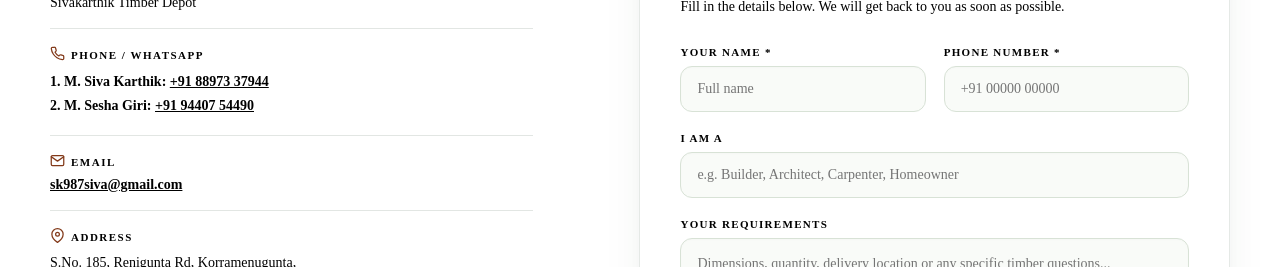
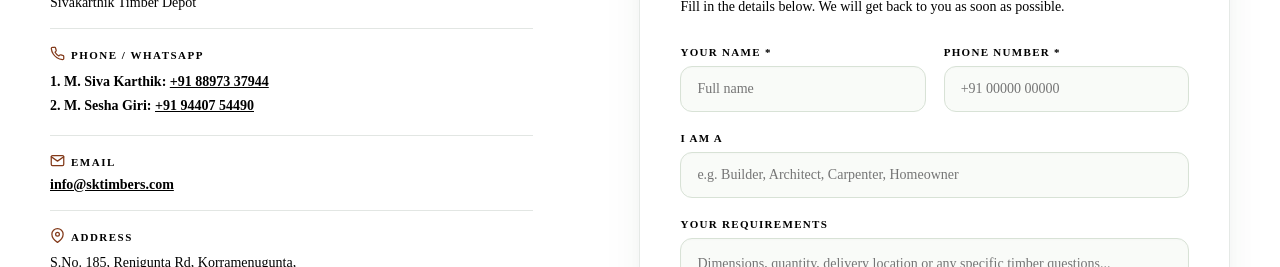
Before and after one commit to siva211sk/SKTimber, a Next.js app: page / in a window 1280 px wide. Shown: the part 2590-2857 px from the top of the page. Built offline with nearby package versions, Linux system fonts and the light colour scheme; a web font is replaced by a local one.

Commit message:
example.com fix

```diff
--- a/src/data/site-config.ts
+++ b/src/data/site-config.ts
@@ -1,15 +1,15 @@
 export const SITE_CONFIG = {
   businessName: "Sivakarthik Timber Depot",
   shortName: "SK Timber",
-  siteUrl: "https://www.example.com",
+  siteUrl: "https://www.sktimbers.com",
   description:
     "Sivakarthik Timber Depot supplies premium teakwood for builders, architects and carpenters. Enquire for timber requirements.",
   contact: {
     phoneDisplay: "+91 88973 37944",
     phoneHref: "tel:8897337944",
     whatsappNumber: "918897337944",
-    email: "sk987siva@gmail.com",
-    emailHref: "mailto:sk987siva@gmail.com",
+    email: "info@sktimbers.com",
+    emailHref: "mailto:info@sktimbers.com",
     address: "S.No. 185, Renigunta Rd, Korramenugunta, Tirupati, Andhra Pradesh - 517501",
     contacts: [
       { name: "M. Siva Karthik", phone: "+91 88973 37944", phoneHref: "tel:8897337944" },
```
Also changed, not shown: 1 other file (tests, documents, lock files or other folders).
